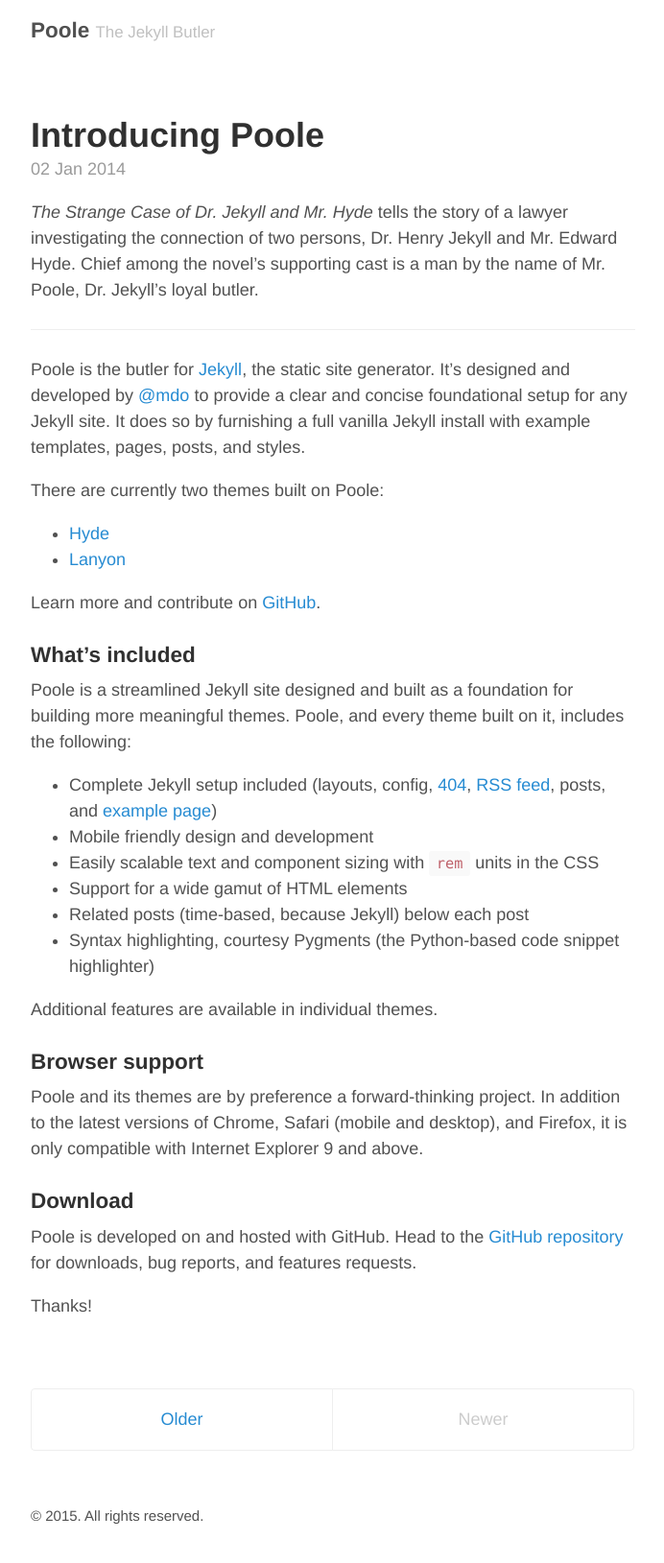
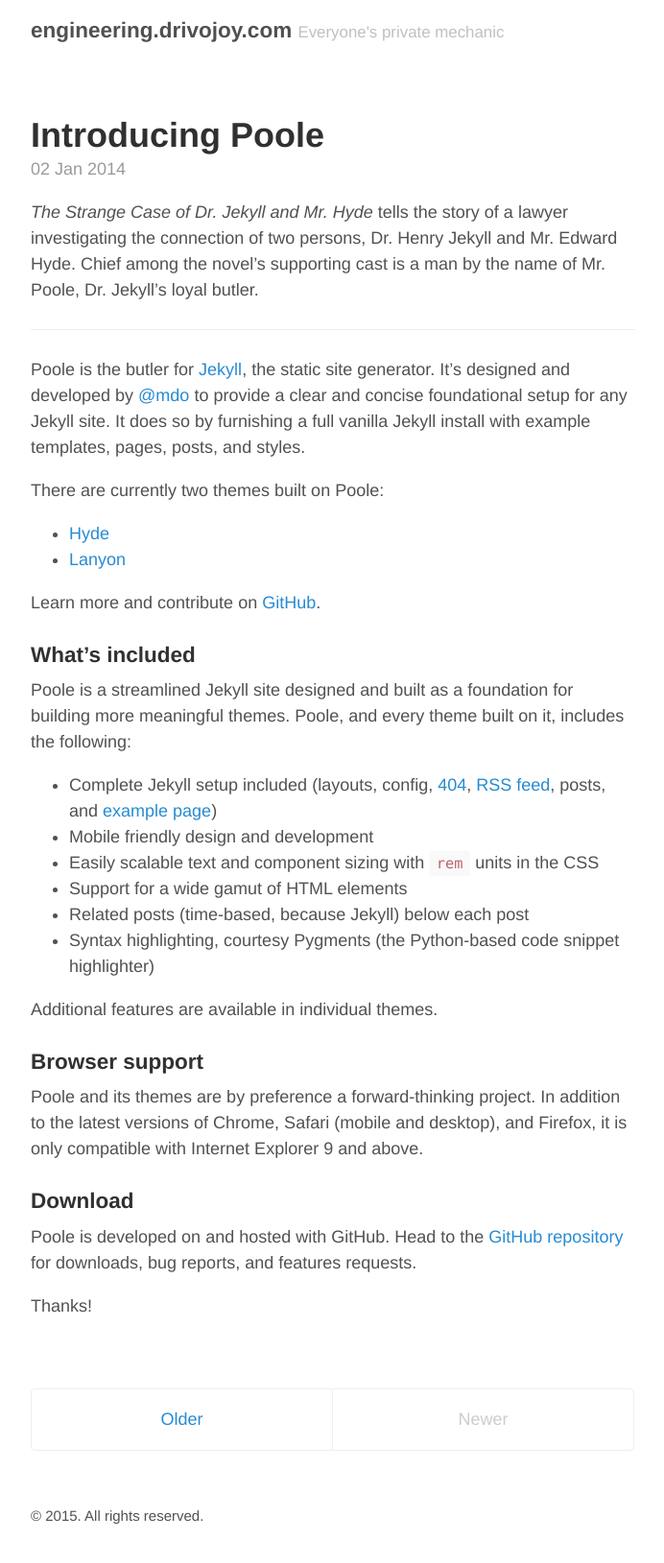
Before and after one commit to drivojoy/drivojoy.github.io, a Jekyll site: the page built from index.html, in a window 1280 px wide. Shown: the whole page at 96% size, without its empty margins (293-985 px from the left). Built offline with Jekyll 4.4.1, drawn with Linux system fonts in a browser that asks for light colours; the list of posts is cut into pages by our own code.

Commit message:
changed settings
changed settings title,index contents etc

```diff
--- a/_config.yml
+++ b/_config.yml
@@ -5,9 +5,9 @@
 relative_permalinks: true
 
 # Setup
-title:               Poole
-tagline:             The Jekyll Butler
-url:                 http://getpoole.com
+title:               engineering.drivojoy.com
+tagline:             Everyone's private mechanic
+url:                 http://drivojoy.com
 paginate:            1
 baseurl:             ""
 
@@ -20,11 +20,11 @@
 
 # About/contact
 author:
-  name:              Mark Otto
-  url:               https://twitter.com/mdo
-  email:             markdotto@gmail.com
+  name:              Rohith Rajan
+  url:               https://twitter.com/drivojoy
+  email:             rohith@drivojoy.com
 
 # Custom vars
 version:             2.0.0
 github:
-  repo:              https://github.com/poole/poole
+  repo:              https://github.com/drivojoy/drivojoy.github.io
```
Also changed, not shown: README.md.
